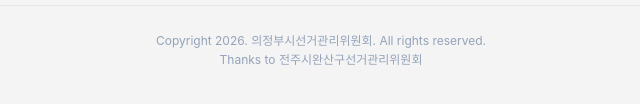
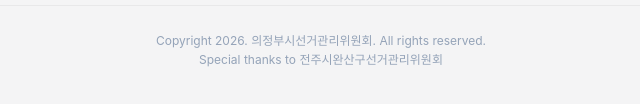
Before and after one commit to JJupa328/UJB-TEST, a plain HTML site: page index.html in a window 1280 px wide. Shown: the part 3125-3229 px from the top of the page, 319-959 px from the left. Drawn offline with Linux system fonts and the light colour scheme; a script that the page names is missing.

Commit message:
Update index.html

```diff
--- a/index.html
+++ b/index.html
@@ -240,7 +240,7 @@ button:disabled {
 
 <footer>
     Copyright 2026. 의정부시선거관리위원회. All rights reserved. <br>
-    Thanks to 전주시완산구선거관리위원회
+    Special thanks to 전주시완산구선거관리위원회
 </footer>
 
 <div class="footer-btns">
```
